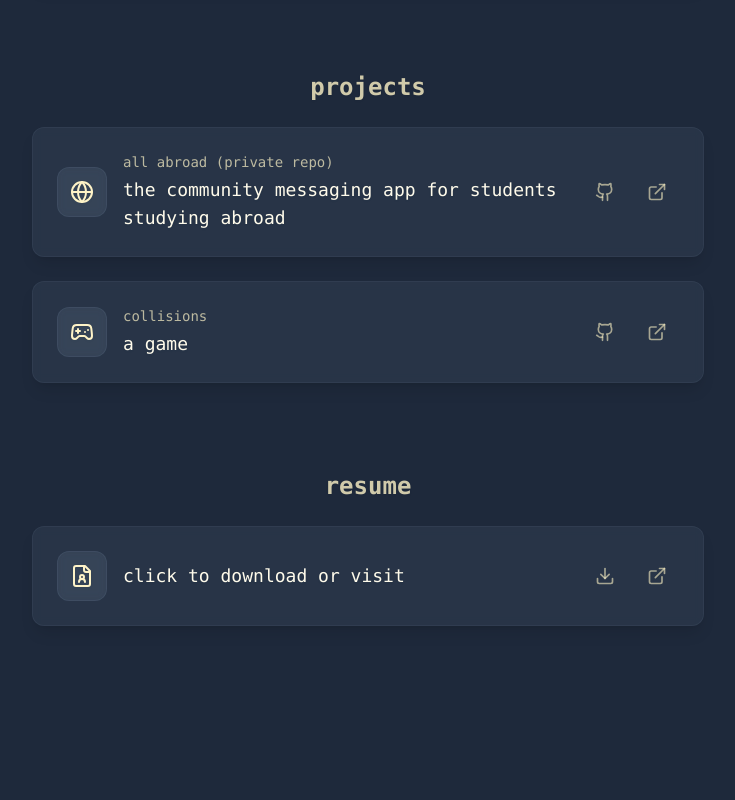
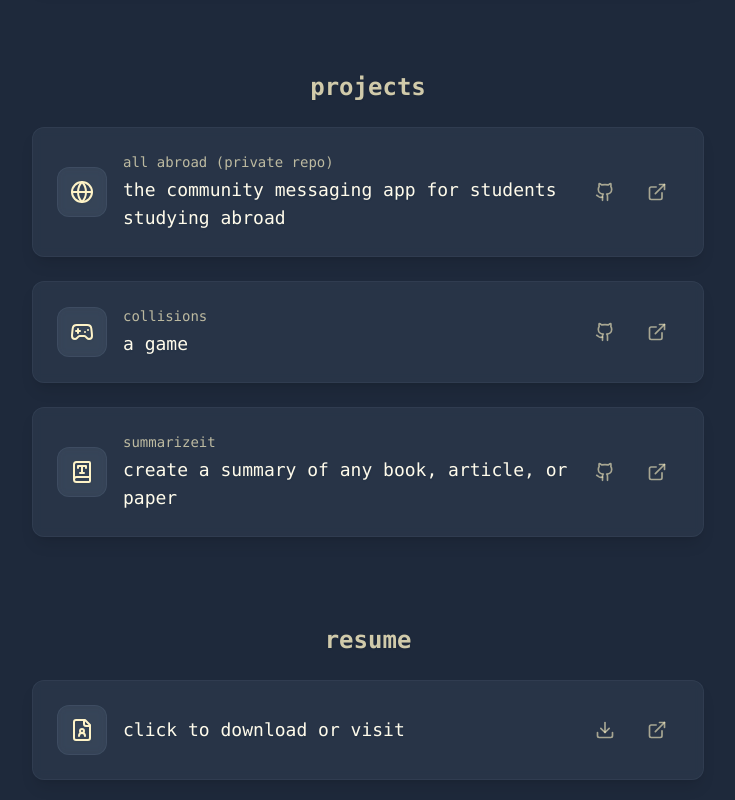
Before and after one commit to mattcruz45/portfolio, a React (Create React App) app: page / in a window 1280 px wide. Shown: the part 1248-2048 px from the top of the page, without its empty margins (272-1007 px from the left). Before the commit the page ends 1894 px from the top, so only its background shows below. Built offline with nearby package versions, Linux system fonts and the light colour scheme.

Commit message:
added project

```diff
--- a/src/pages/Projects.js
+++ b/src/pages/Projects.js
@@ -1,5 +1,5 @@
 import React from "react";
-import { Globe, Github, Gamepad2, ExternalLink } from "lucide-react";
+import { Globe, Github, Gamepad2, ExternalLink, BookType } from "lucide-react";
 
 export default function Projects() {
     const projects = [
@@ -16,14 +16,15 @@ export default function Projects() {
             description: "a game",
             link: "https://github.com/mattcruz45/collisions",
             demo: "https://mattcruz45.github.io/collisions/"
-        }//,
-        // {
-        //     icon: Globe,
-        //     title: "Project Three",
-        //     description: "Description of your third project goes here",
-        //     link: "https://github.com/mattcruz45",
-        //     demo: "#"
-        // }
+        }
+        ,
+        {
+            icon: BookType,
+            title: "summarizeit",
+            description: "create a summary of any book, article, or paper",
+            link: "https://github.com/mattcruz45/summarizeit",
+            demo: "https://shakespeare-summary.netlify.app/"
+        }
     ];
 
     return (
```
